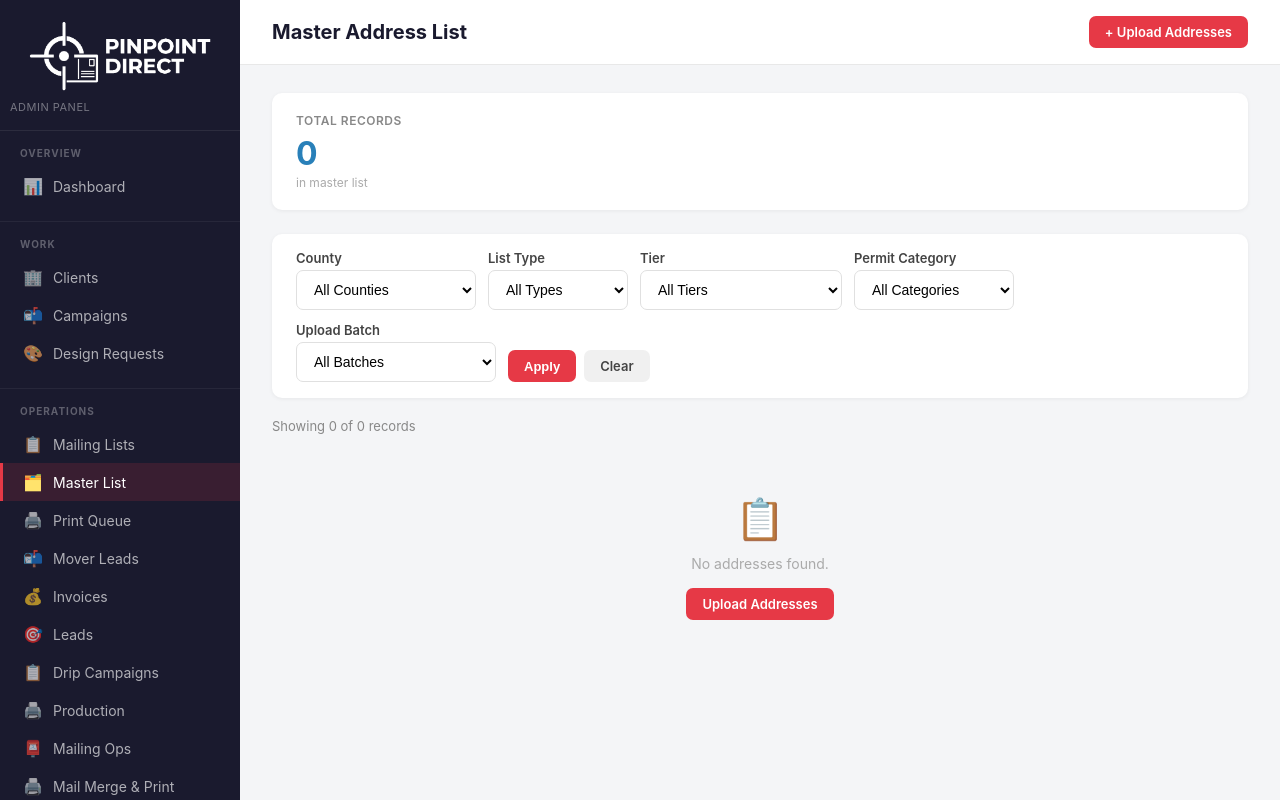
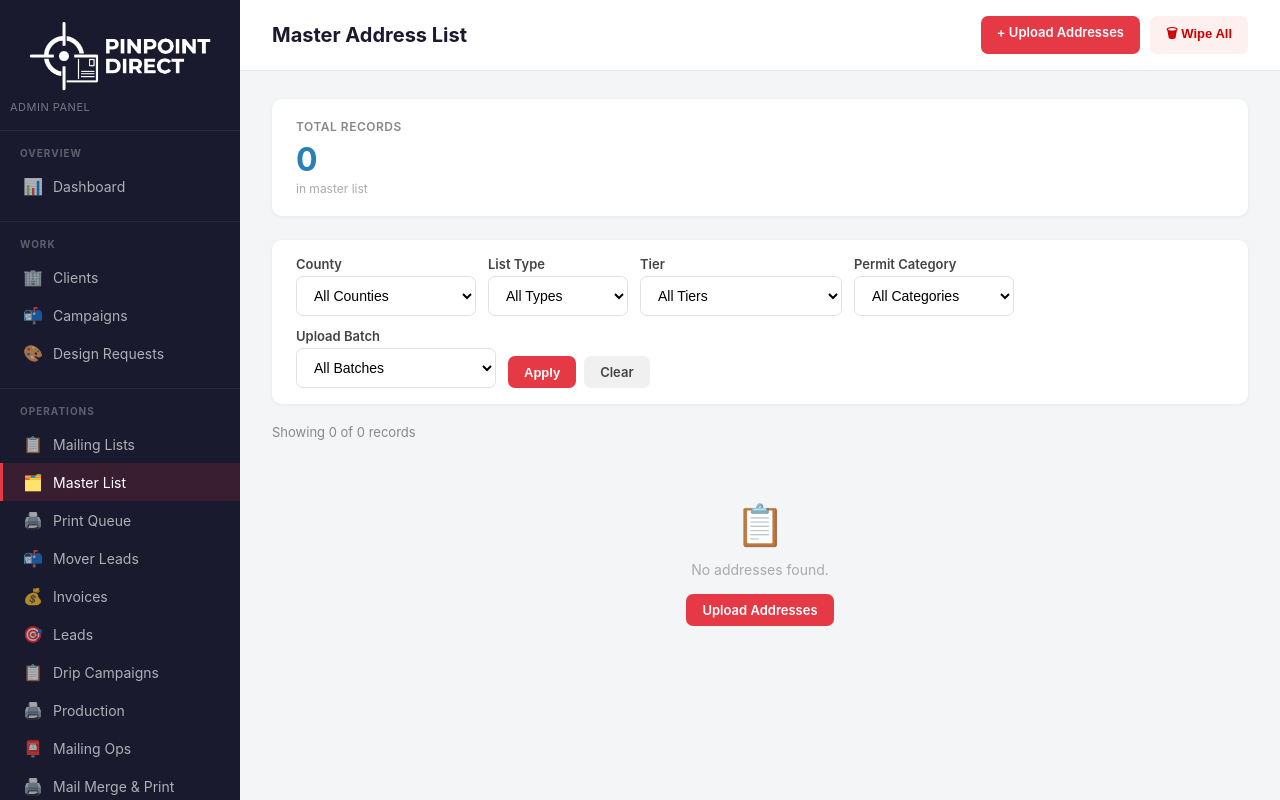
Before and after one commit to maverick-for-jesse/pinpoint-direct, a Flask app: page /admin/master-list in a window 1280 px wide. Run offline with Flask 3, Linux system fonts and the light colour scheme; a user stored in the database is signed in; data that the repository does not hold is empty; some libraries are stand-ins or nearby versions.

Commit message:
Temp: add Wipe All button to master list for fresh start

```diff
--- a/app/routes/admin.py
+++ b/app/routes/admin.py
@@ -3301,6 +3301,23 @@ def setup_test_client():
 # MASTER ADDRESS LIST MANAGEMENT
 # ─────────────────────────────────────────────
 
+@admin_bp.route('/master-list/wipe', methods=['POST'])
+@login_required
+def master_list_wipe():
+    """One-time wipe of all master_addresses records. TEMPORARY — remove after use."""
+    from app.utils.database import get_db, db_exec
+    db = get_db()
+    try:
+        db_exec(db, 'DELETE FROM master_addresses', ())
+        db.commit()
+        if hasattr(db, 'close'):
+            db.close()
+        flash('✅ Master list cleared — all records deleted. Ready for fresh upload.', 'success')
+    except Exception as e:
+        flash(f'Error: {e}', 'error')
+    return redirect(url_for('admin.master_list'))
+
+
 @admin_bp.route('/master-list')
 @login_required
 def master_list():
--- a/app/templates/admin/master_list.html
+++ b/app/templates/admin/master_list.html
@@ -4,6 +4,10 @@
 
 {% block topbar_actions %}
   <a href="{{ url_for('admin.master_list_upload') }}" class="btn btn-primary">+ Upload Addresses</a>
+  <form method="post" action="{{ url_for('admin.master_list_wipe') }}" style="display:inline;"
+        onsubmit="return confirm('Delete ALL records from the master list? This cannot be undone.');">
+    <button type="submit" class="btn btn-secondary" style="background:#fff0f0;color:#c00;border-color:#f5c6c6;">🗑 Wipe All</button>
+  </form>
 {% endblock %}
 
 {% block content %}
```
